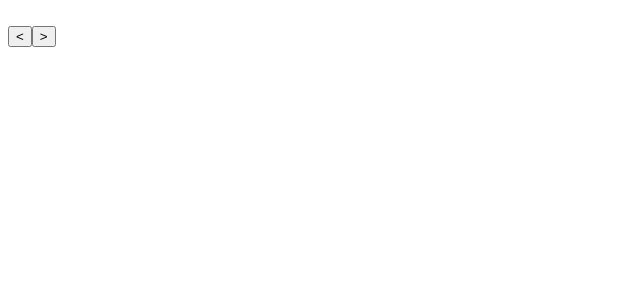
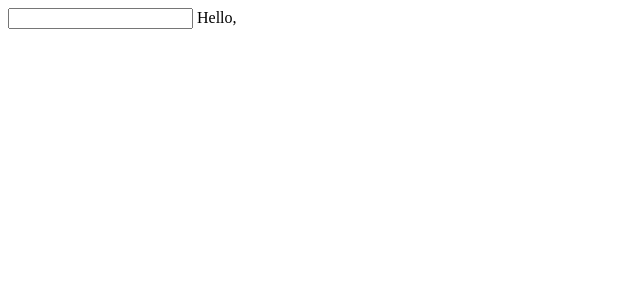
Before and after one commit to legit1One/vue-educational, a Vue app: page / in a window 1280 px wide. Shown: the top 300 px of the page, without its empty margins (0-640 px from the left). Built offline with nearby package versions, Linux system fonts and the light colour scheme.

Commit message:
computed свойства

```diff
--- a/src/App.vue
+++ b/src/App.vue
@@ -1,8 +1,14 @@
 <template>
+<!--  {{number}}-->
+<!--  {{doubledNumber}}-->
 <!--  <Quotations></Quotations>-->
 <!--  <Counter></Counter>-->
 <!--  <p>Hello World</p>-->
-  <Slider/>
+<!--  <Slider/>-->
+
+  <input type="text" @input="handleInput">
+
+  {{ greeting }}
 
 <!--  <FirstDemo text="Нажми меня"></FirstDemo>-->
 <!--  <FirstDemo text="Press me"></FirstDemo>-->
@@ -14,6 +20,41 @@ import FirstDemo from "@/components/FirstDemo.vue";
 import Counter from "@/components/Counter.vue";
 import Quotations from "@/components/icons/Quotations.vue";
 import Slider from "@/components/Slider.vue";
+import { computed, ref } from "vue";
+
+const inputValue = ref('')
+
+const handleInput = (e) => {
+  console.log(e)
+  inputValue.value = e.target.value
+  // greetingText = `Hello, ${e.targer.value}`
+}
+
+const greeting = computed({
+  get: () => {
+    if(inputValue.value.length < 5)
+      return `Hello, ${inputValue.value}`
+    else if(inputValue.value.length < 10)
+      return `Hi, ${inputValue.value}`
+    else
+      return `дароу, ${inputValue.value}`
+  },
+  set: (value) => {
+    console.log(value)
+  }
+})
+
+greeting.value = 'b;ab;ab;a'
+
+// const number = ref(0)
+//
+// const doubledNumber = computed(() => {
+//   return number.value * 2
+// })
+//
+// setInterval(() => {
+//   number.value++
+// }, 1000)
 </script>
 
 <style>
--- a/src/components/Slider.vue
+++ b/src/components/Slider.vue
@@ -1,8 +1,22 @@
 <template>
-  <img src="" alt="">
+  <img :src="URL[currentLinkIndex]" height="100" alt="">
   <br>
-  <button> < </button>
-  <button> > </button>
+  <button @click="changeSlide(-1)"> < </button>
+  <button @click="changeSlide(1)"> > </button>
 </template>
 <script setup>
+import {ref} from "vue";
+
+const URL = [
+  'https://sponsors.vuejs.org/images/bit.svg?v2',
+  'https://sponsors.vuejs.org/images/appwrite.svg',
+  'https://sponsors.vuejs.org/images/ionic.png?v2',
+]
+
+const currentLinkIndex = ref(0)
+
+const changeSlide = (increment) => {
+  currentLinkIndex.value = (currentLinkIndex.value + increment) % URL.length
+  currentLinkIndex.value = currentLinkIndex.value < 0 ? URL.length - 1 : currentLinkIndex.value
+}
 </script>
```
